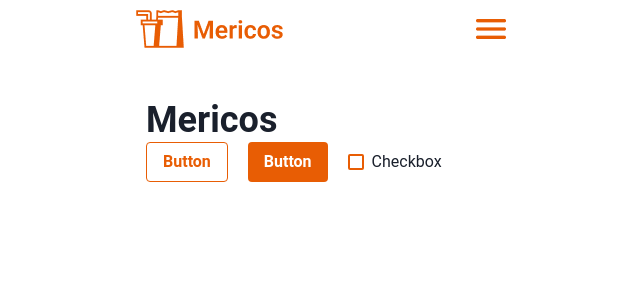
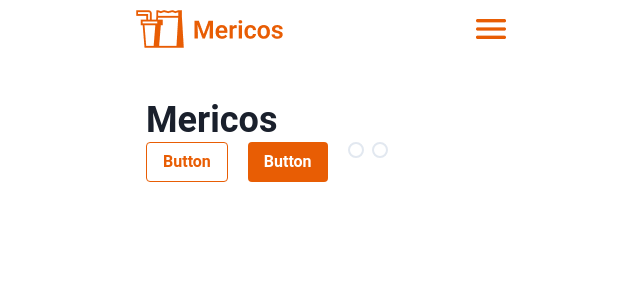
Before and after one commit to mericos/mericos, a React (Vite) app: page / in a window 1280 px wide. Shown: the top 300 px of the page, without its empty margins (319-959 px from the left). Built offline with nearby package versions, Linux system fonts and the light colour scheme.

Commit message:
radio button and group working

```diff
--- a/src/components/Introduction.tsx
+++ b/src/components/Introduction.tsx
@@ -2,6 +2,8 @@ import { Box, Flex, Heading, Img, Text } from "@chakra-ui/react";
 import food1 from "../assets/food1.png";
 import { ButtonM } from "./atoms/ButtonM";
 import { CheckboxM } from "./atoms/CheckboxM";
+import { SwitchM } from "./atoms/SwitchM";
+import { RadioGroupM } from "./molecules/RadioGroupM";
 
 export function Introduction() {
     return (
@@ -18,7 +20,8 @@ export function Introduction() {
 					</Text>
 					<Img src={food1} /> */}
 					<ButtonM text="Button"></ButtonM>
-					<CheckboxM></CheckboxM>
+					{/* <CheckboxM></CheckboxM> */}
+					<RadioGroupM></RadioGroupM>
 				</Flex>
 			</Box>
 		</>
--- a/src/components/atoms/SwitchM.tsx
+++ b/src/components/atoms/SwitchM.tsx
@@ -0,0 +1,17 @@
+import { Radio, RadioGroup } from "@chakra-ui/react";
+import { useState } from "react";
+
+interface RadioProps {
+    value: string;
+    text: string;
+}
+
+export function SwitchM({value, text}:RadioProps) {
+	return (
+		<>
+            <Radio colorScheme="customColors.primary" value={ value }>
+                { text }
+			</Radio>
+		</>
+	);
+}
--- /dev/null
+++ b/src/components/molecules/RadioGroupM.tsx
@@ -0,0 +1,15 @@
+import { RadioGroup } from "@chakra-ui/react";
+import { useState } from "react";
+import { SwitchM } from "../atoms/SwitchM";
+
+export function RadioGroupM() {
+	const [value, setValue] = useState("");
+	return (
+		<>
+			<RadioGroup onChange={setValue} value={value}>
+				<SwitchM text=" " value={"checked"}></SwitchM>
+				<SwitchM text=" " value={"unched"}></SwitchM>
+			</RadioGroup>
+		</>
+	);
+}
--- a/src/style/customTheme.ts
+++ b/src/style/customTheme.ts
@@ -33,7 +33,6 @@ const customColors = {
 export const customTheme = extendTheme({
 	colors: {
 		customColors,
-		// primary: "#E85D04",
 	},
 	fontSizes: {
 		sub_heading_size: "2.441rem",
```
